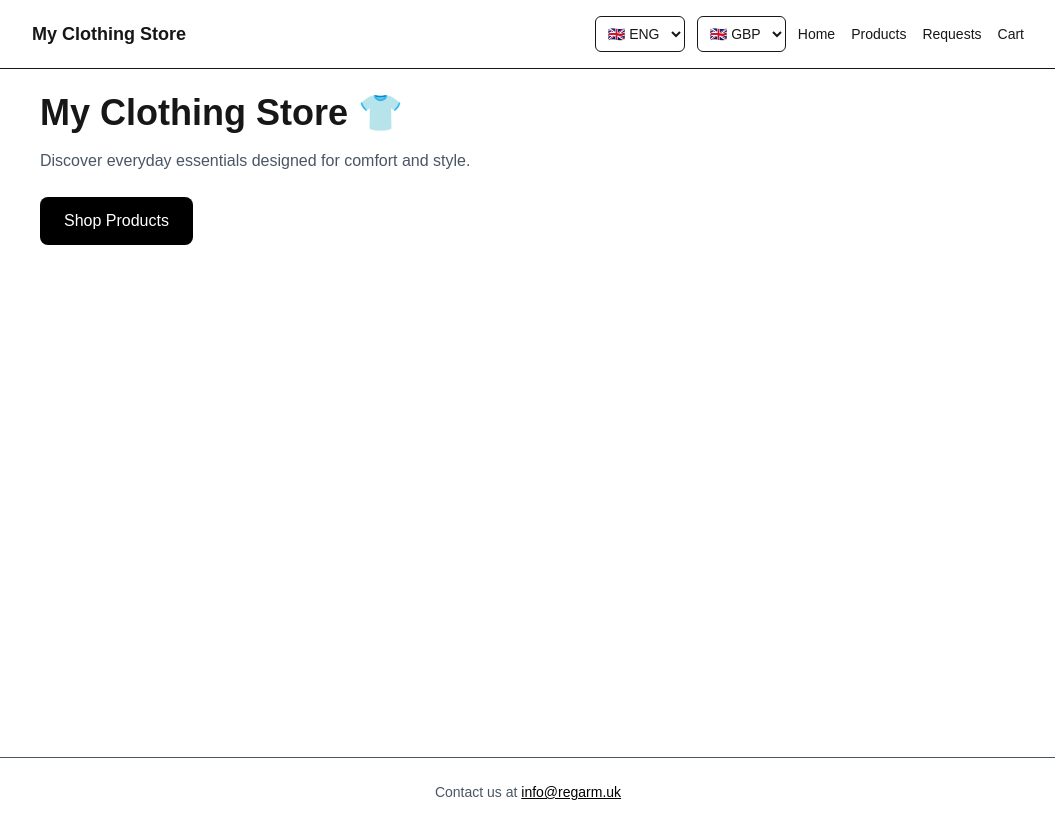
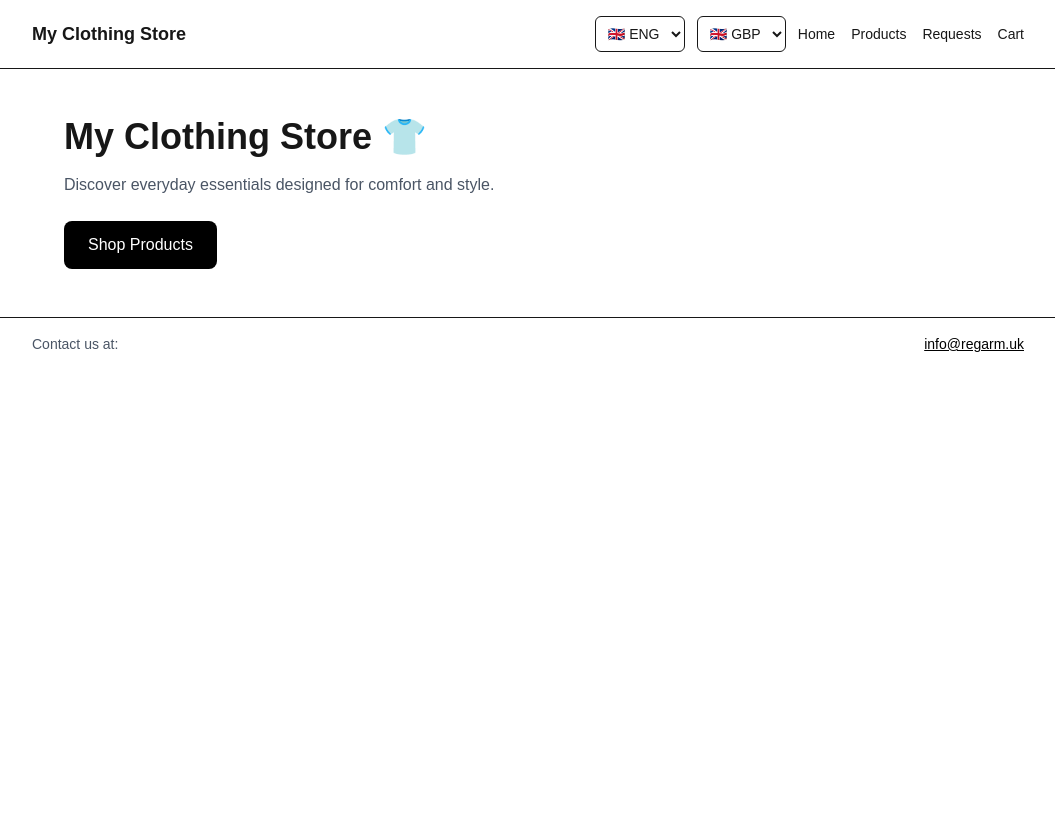
Before and after one commit to JJCOOKS06/my-shop, a Next.js app: page / in a window 1280 px wide. Shown: the whole page, without its empty margins (112-1167 px from the left). After the commit the page ends 800 px from the top, so only its background shows below. Built offline with nearby package versions, Linux system fonts and the light colour scheme.

Commit message:
Align footer with site layout

```diff
--- a/src/app/layout.tsx
+++ b/src/app/layout.tsx
@@ -21,11 +21,7 @@ export const metadata: Metadata = {
   description: "Online clothing store",
 };
 
-export default function RootLayout({
-  children,
-}: {
-  children: React.ReactNode;
-}) {
+export default function RootLayout({ children }: { children: React.ReactNode }) {
   return (
     <html lang="en">
       <body className={`${geistSans.variable} ${geistMono.variable} antialiased`}>
@@ -33,17 +29,18 @@ export default function RootLayout({
           <LangDirSync />
           <Navbar />
 
-          <div className="min-h-[80vh]">{children}</div>
+          <main className="mx-auto max-w-5xl p-6">{children}</main>
 
-          {/* Footer */}
-          <footer className="mt-12 border-t py-6 text-center text-sm text-gray-600">
-            Contact us at{" "}
+          <footer className="border-t">
+            <div className="mx-auto flex max-w-5xl items-center justify-between gap-3 p-4 text-sm text-gray-600">
+              <span>Contact us at:</span>
               <a
                 href="mailto:info@regarm.uk"
                 className="font-medium text-black underline"
               >
                 info@regarm.uk
               </a>
+            </div>
           </footer>
         </AppSettingsProvider>
       </body>
```
Lines whose indentation alone changed are shown as unchanged.
